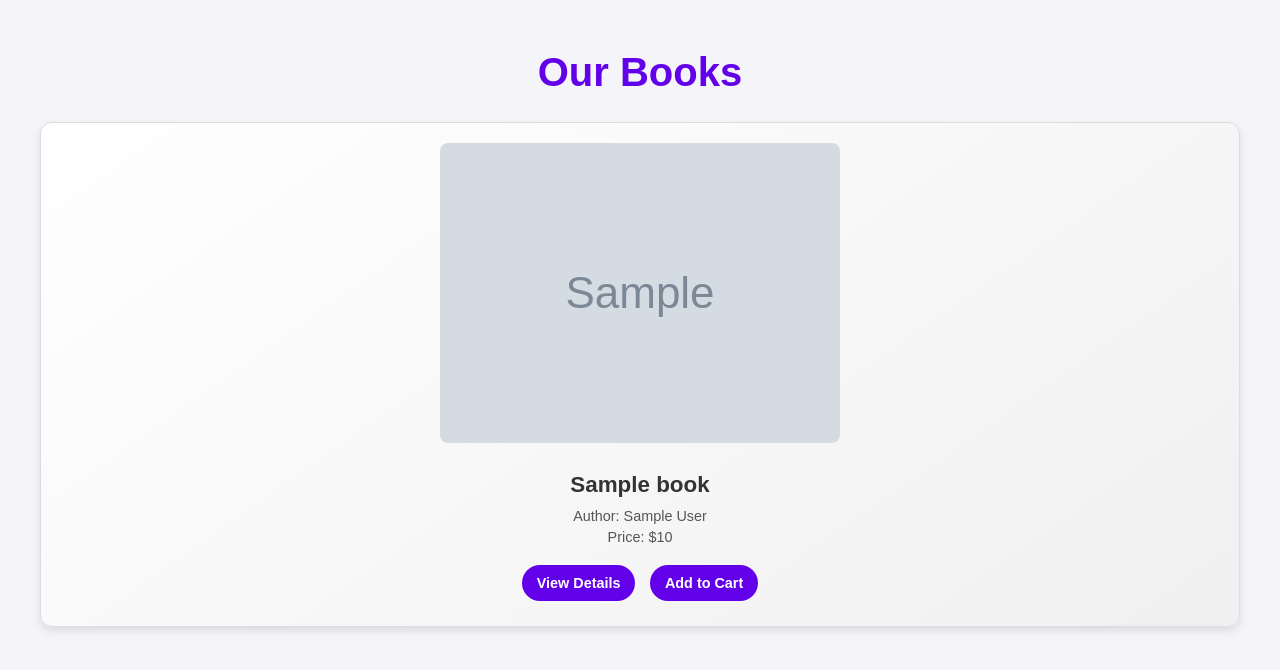
After one commit to lgic-project/BookComSystem, a PHP site: page /products.php in a window 1280 px wide. The commit adds this page. Shown: the top 670 px of the page. Run offline with PHP 8.4, Linux system fonts and the light colour scheme; tables that the repository leaves empty or names only in its code hold one stand-in row (values such as "Sample post"); grey boxes marked "Sample" are stand-in pictures.

Commit message:
product.php created

```diff
--- a/header.php
+++ b/header.php
@@ -37,7 +37,7 @@ if (isset($_POST['theme'])) {
         <nav class="nav-bar">
             <ul class="nav-links">
                 <li><a href="./index.php">Home</a></li>
-                <li><a href="product.php">Products</a></li>
+                <li><a href="products.php">Products</a></li>
                 <li>
                     <a href="category.php">Categories <i class="fas fa-caret-down"></i></a>
                     <div class="dropdown_menu">
--- /dev/null
+++ b/products.php
@@ -0,0 +1,155 @@
+<?php
+// Include database connection
+include 'connection/config.php'; // Update this path as needed
+
+// Fetch books from the database
+$sql = "SELECT * FROM books";
+$result = $mysqli->query($sql);
+
+if (!$result) {
+    die("Error fetching books: " . $mysqli->error);
+}
+?>
+
+<!DOCTYPE html>
+<html lang="en">
+<head>
+    <meta charset="UTF-8">
+    <meta name="viewport" content="width=device-width, initial-scale=1.0">
+    <title>Products</title>
+    <style>
+        /* General Styles */
+        body {
+            font-family: 'Arial', sans-serif;
+            margin: 0;
+            padding: 0;
+            background-color: #f4f4f9;
+            color: #333;
+        }
+
+        h1 {
+            text-align: center;
+            font-size: 2.5rem;
+            margin-top: 20px;
+            color: #6200ea;
+        }
+
+        .container {
+            max-width: 1200px;
+            margin: 20px auto;
+            padding: 10px;
+        }
+
+        /* Product Grid */
+        .products-grid {
+            display: grid;
+            grid-template-columns: repeat(auto-fit, minmax(300px, 1fr));
+            gap: 20px;
+        }
+
+        /* Product Card */
+        .product-card {
+            background: linear-gradient(145deg, #ffffff, #f0f0f0);
+            border: 1px solid #ddd;
+            border-radius: 12px;
+            padding: 20px;
+            text-align: center;
+            box-shadow: 0 4px 8px rgba(0, 0, 0, 0.1);
+            transition: transform 0.3s ease, box-shadow 0.3s ease;
+        }
+
+        .product-card:hover {
+            transform: translateY(-10px);
+            box-shadow: 0 6px 15px rgba(0, 0, 0, 0.2);
+        }
+
+        .product-card img {
+            max-width: 80%;
+            height: auto;
+            border-radius: 8px;
+            margin-bottom: 15px;
+            transition: transform 0.3s ease;
+        }
+
+        .product-card:hover img {
+            transform: scale(1.1);
+        }
+
+        .product-card h3 {
+            font-size: 1.4rem;
+            margin: 10px 0;
+            color: #333;
+        }
+
+        .product-card p {
+            margin: 5px 0;
+            color: #555;
+            font-size: 0.9rem;
+        }
+
+        /* Buttons */
+        .buttons {
+            margin-top: 15px;
+        }
+
+        .product-card button {
+            background: #6200ea;
+            color: #fff;
+            border: none;
+            padding: 10px 15px;
+            border-radius: 20px;
+            cursor: pointer;
+            font-size: 0.9rem;
+            font-weight: bold;
+            transition: background 0.3s ease, transform 0.3s ease;
+            margin: 5px;
+        }
+
+        .product-card button:hover {
+            background: #3700b3;
+            transform: scale(1.05);
+        }
+
+        /* Animations */
+        @keyframes fadeIn {
+            from {
+                opacity: 0;
+                transform: translateY(20px);
+            }
+            to {
+                opacity: 1;
+                transform: translateY(0);
+            }
+        }
+
+        .product-card {
+            animation: fadeIn 0.6s ease;
+        }
+    </style>
+</head>
+<body>
+    <div class="container">
+        <h1>Our Books</h1>
+        <div class="products-grid">
+            <?php while ($row = $result->fetch_assoc()): ?>
+                <div class="product-card">
+                    <img src="bookspic/<?php echo htmlspecialchars($row['book_img']); ?>" alt="<?php echo htmlspecialchars($row['title']); ?>">
+                    <h3><?php echo htmlspecialchars($row['title']); ?></h3>
+                    <p>Author: <?php echo htmlspecialchars($row['author']); ?></p>
+                    <p>Price: $<?php echo htmlspecialchars($row['price']); ?></p>
+                    <div class="buttons">
+                        <form action="view_details.php" method="GET" style="display: inline;">
+                            <input type="hidden" name="id" value="<?php echo $row['id']; ?>">
+                            <button type="submit">View Details</button>
+                        </form>
+                        <form action="add_to_cart.php" method="POST" style="display: inline;">
+                            <input type="hidden" name="product_id" value="<?php echo $row['id']; ?>">
+                            <button type="submit">Add to Cart</button>
+                        </form>
+                    </div>
+                </div>
+            <?php endwhile; ?>
+        </div>
+    </div>
+</body>
+</html>
```
